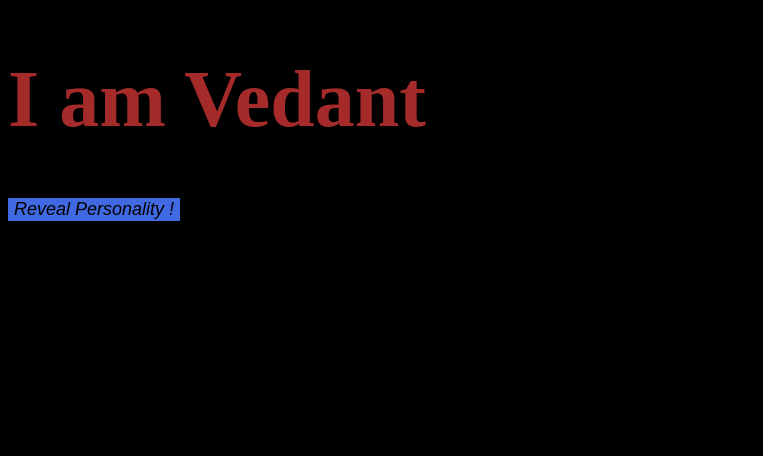
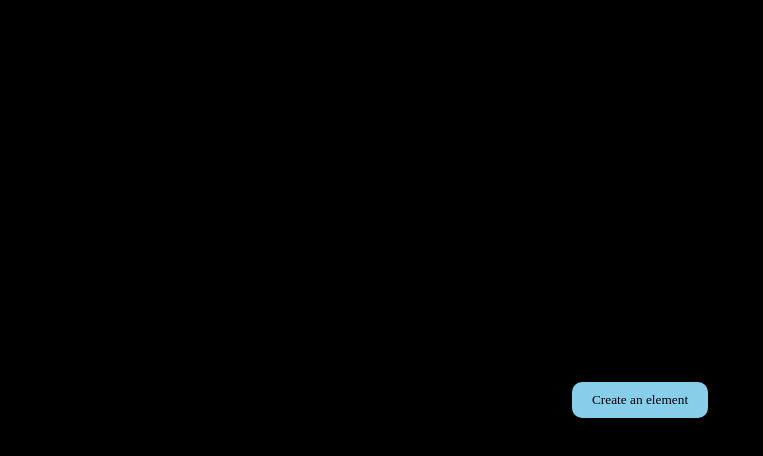
Before and after one commit to beingveda/cohort-2, a plain HTML site: page index.html in a window 1280 px wide. Shown: the whole page, without its empty margins (0-763 px from the left). Drawn offline with Linux system fonts and the light colour scheme.

Commit message:
Creating an element

```diff
--- a/index.html
+++ b/index.html
@@ -1,4 +1,5 @@
 <!DOCTYPE html>
+
 <html lang="en">
 <head>
     <meta charset="UTF-8">
@@ -6,12 +7,11 @@
     <title>Document</title>
     <link rel="stylesheet" href="style.css">
 </head>
+
 <body>
-<h1>I am Vedant</h1>
-<button>Reveal Personality !</button>
-
-
-
+  <main>
+    <button>Create an element</button>
+  </main>
 <script src="script.js"></script>
 </body>
 </html>
--- a/script.js
+++ b/script.js
@@ -1,9 +1,21 @@
-var h1 = document.querySelector('h1')
-var btn = document.querySelector('button')
+var btn = document.querySelector('button');
+
+var main = document.querySelector('main')
+
+var arr = ['Hey ! I am Vedant', 'Sheryians is best', 'Sarthak Bhaiya is Best', 'Harsh Bhaiya is best','JS is Love','I have got 30 LPA package', 'loda lassan'];
 
 btn.addEventListener('click',function(){
-    h1.innerHTML = 'I am Batman !!'
-    h1.style.color ='red';
-    h1.style.fontSize = '100px'
-
+    var h1 = document.createElement('h1')
+    var a = Math.floor(Math.random()*arr.length)
+    var x = Math.floor(Math.random()*100)
+    var y = Math.floor(Math.random()*100)
+    var r = Math.floor(Math.random()*361)
+    var scl = Math.floor(Math.random()*4)
+    h1.innerHTML = arr[a]
+    h1.style.position = 'absolute'
+    h1.style.left = x+'%'
+    h1.style.top = y+'%'
+    h1.style.rotate = r+'deg'
+    h1.style.scale = scl
+    main.appendChild(h1);
 })
--- a/style.css
+++ b/style.css
@@ -1,22 +1,41 @@
-body{
-    background-color: black;
+* {
+    margin: 0;
+    padding: 0;
+    box-sizing: border-box;
+    font-family: 'Times New Roman', Times, serif; /* Fixed the '0' and added fallbacks */
 }
 
-#box{
-    height: 100px;
-    width: 100px;
-    background-color: crimson;
+html, body {
+    height: 100%;
+    width: 100%;
+    overflow: hidden;
+}
+
+main {
+    min-height: 100%;
+    width: 100%;
+    background-color: black;
+    display: flex;
+    align-items: center;
+    justify-content: center;
+}
+
+button{
+    padding: 10px 20px;
+    background-color: skyblue;
+    color: black;
+    border: none;
+    border-radius: 10px;
+    cursor: pointer;
+    position : relative;
+    z-index: 10;
+}
+
+button:active{
+    scale : 0.95;
 }
 
 h1{
-    color: brown;
-    border-width: 10cap;
-    font-size: 80px;
+    color: aliceblue;
+    font-size: medium;
 }
-
-button{
-    background-color: royalblue;
-    border: 10px;
-    font-style: italic;
-    font-size: large;
-}
```
